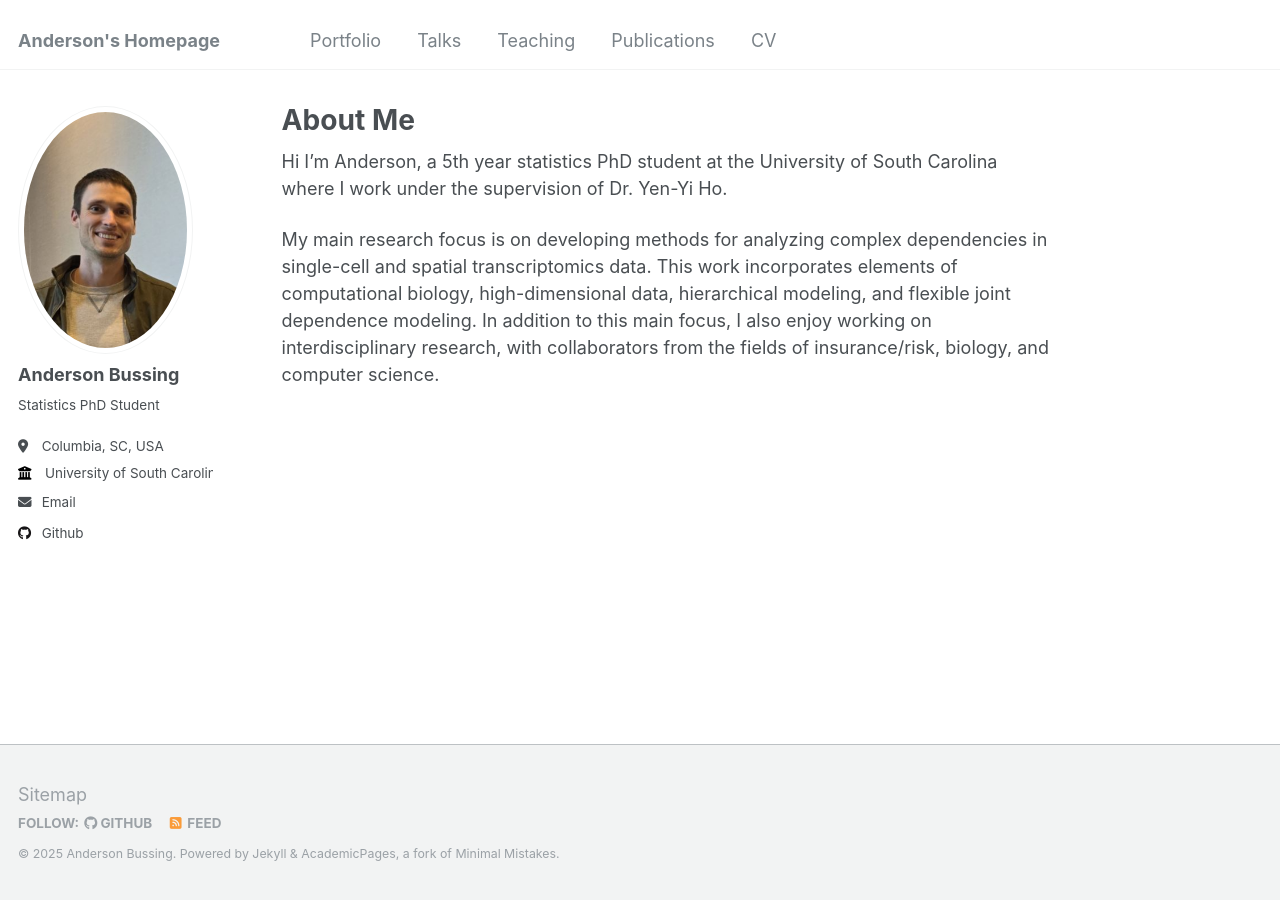
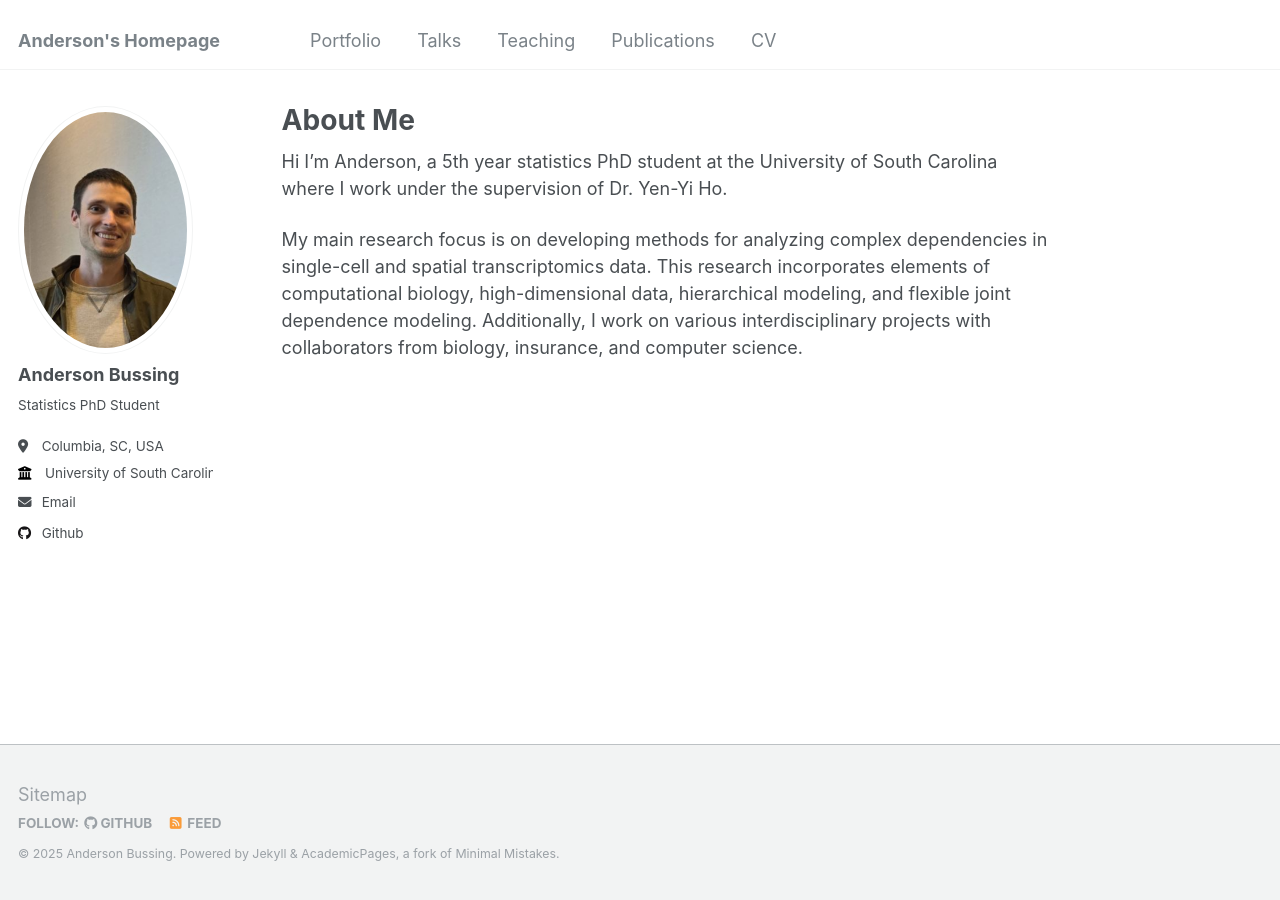
Before and after one commit to abussing/abussing.github.io, a Jekyll site: the page built from _pages/about.md, in a window 1280 px wide. Built offline with Jekyll 4.4.1, drawn with Linux system fonts in a browser that asks for light colours.

Commit message:
Update about.md

```diff
--- a/_pages/about.md
+++ b/_pages/about.md
@@ -9,4 +9,4 @@
 
 Hi I'm Anderson, a 5th year statistics PhD student at the University of South Carolina where I work under the supervision of Dr. Yen-Yi Ho.
 
-My main research focus is on developing methods for analyzing complex dependencies in single-cell and spatial transcriptomics data. This work incorporates elements of computational biology, high-dimensional data, hierarchical modeling, and flexible joint dependence modeling. In addition to this main focus, I also enjoy working on interdisciplinary research, with collaborators from the fields of insurance/risk, biology, and computer science.
+My main research focus is on developing methods for analyzing complex dependencies in single-cell and spatial transcriptomics data. This research incorporates elements of computational biology, high-dimensional data, hierarchical modeling, and flexible joint dependence modeling. Additionally, I work on various interdisciplinary projects with collaborators from biology, insurance, and computer science.
```
